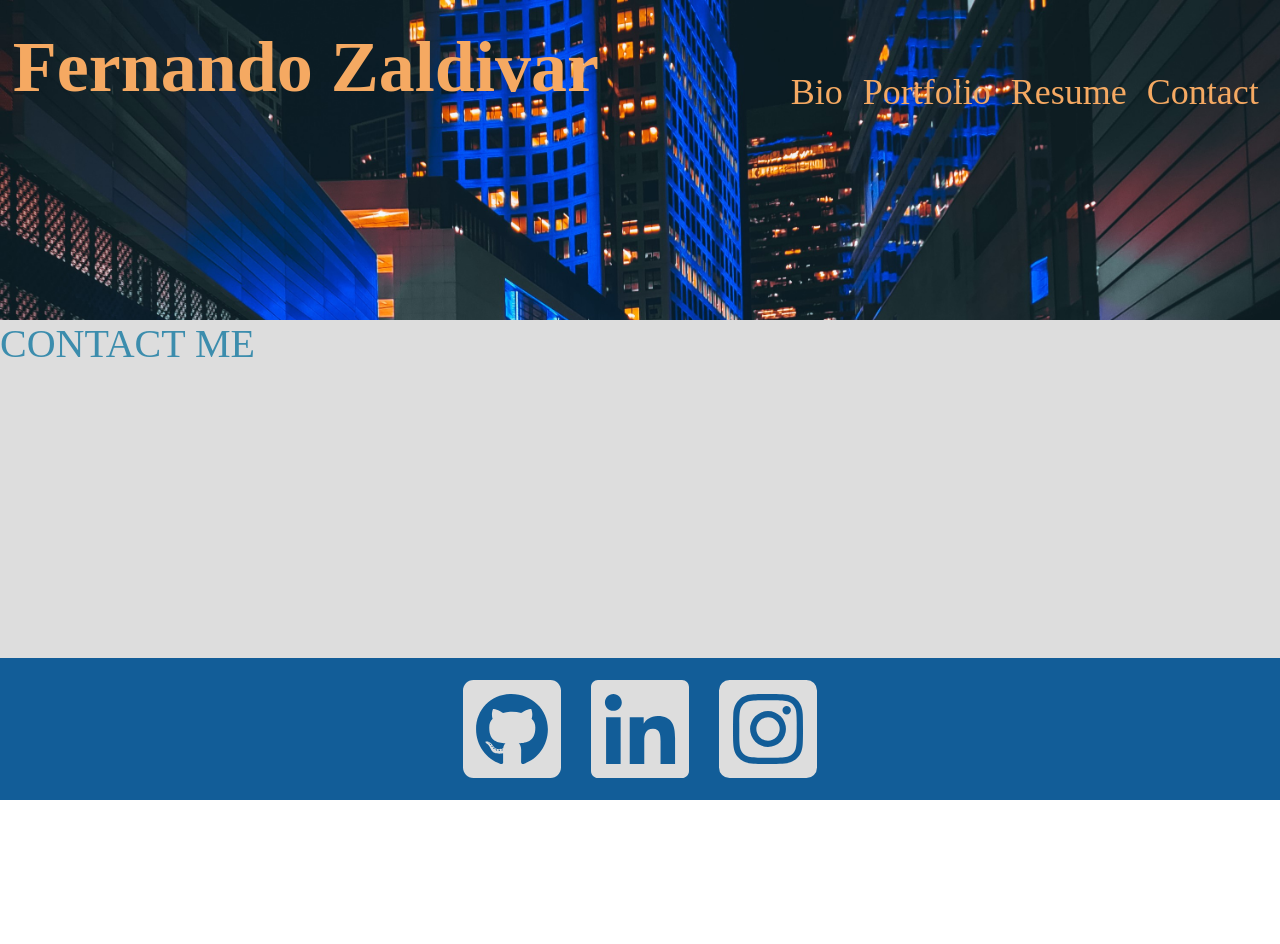
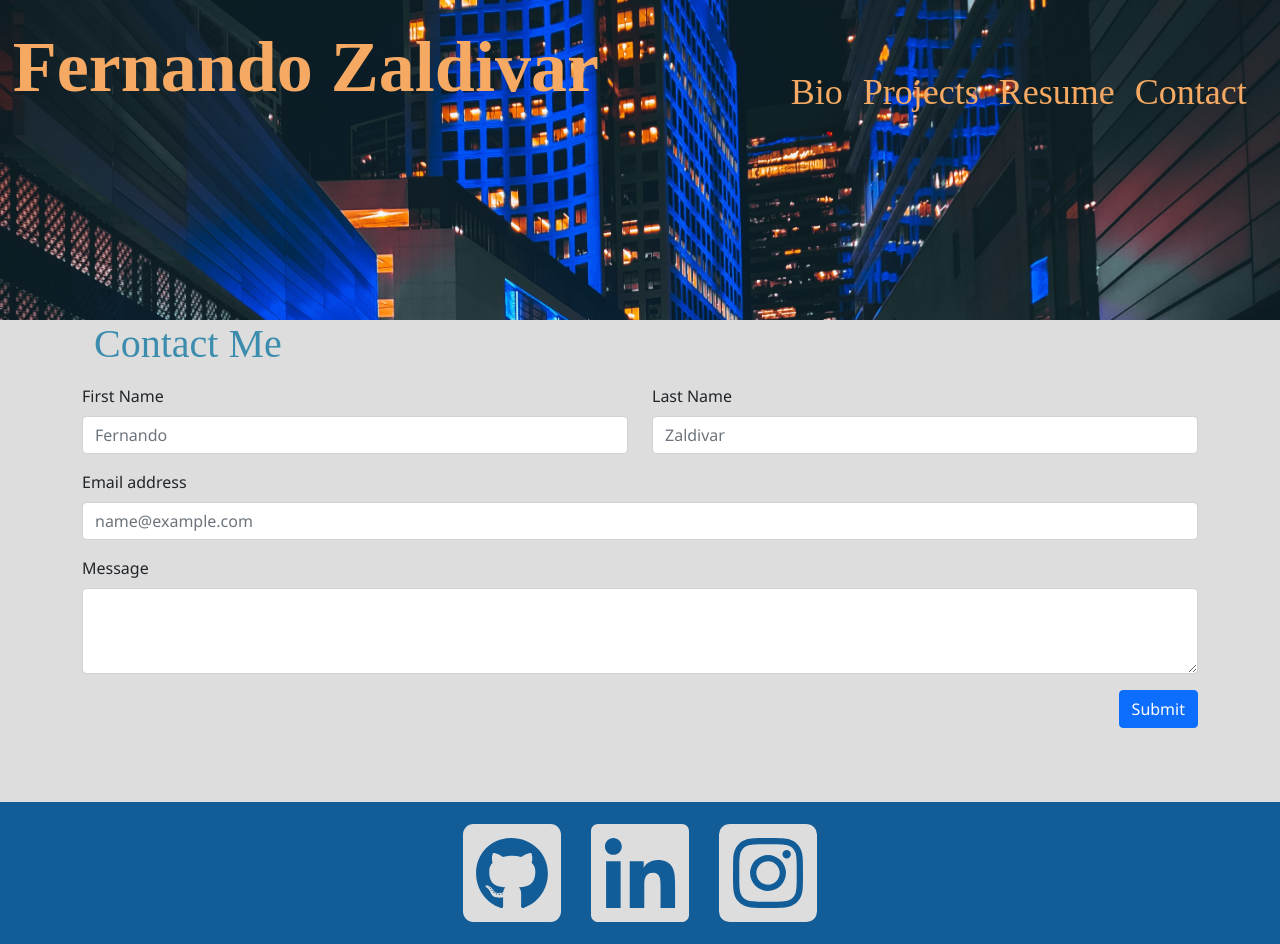
Before and after one commit to Alkathos/react-portfolio-2, a React (Create React App) app: page /contact in a window 1280 px wide. Before the commit the page ends 800 px from the top, so only its background shows below. Built offline with nearby package versions, Linux system fonts and the light colour scheme.

Commit message:
Added form on contact page and updated links to accurately reflect proper pages

```diff
--- a/public/index.html
+++ b/public/index.html
@@ -24,7 +24,7 @@
       work correctly both with client-side routing and a non-root public URL.
       Learn how to configure a non-root public URL by running `npm run build`.
     -->
-    <title>React App</title>
+    <title>Fernando Zaldivar</title>
   </head>
   <body>
     <noscript>You need to enable JavaScript to run this app.</noscript>
--- a/src/App.css
+++ b/src/App.css
@@ -4,6 +4,8 @@
   --dark-blue:#125d98;
   --orange: #f5a962;
   --light-blue: #3c8dad;
+  --header-text: 'Permanent Marker', cursive;
+  --body-text: 'Segoe UI', Tahoma, Geneva, Verdana, sans-serif;
 }
 
 
@@ -14,6 +16,7 @@
   display: flex;
   flex-direction: column;
   min-height: 100vh;
+  font-family: var(--body-text);
 }
 
 .content-wrap {
@@ -71,6 +74,7 @@
 
 /*================== Navbar styling=============== */
 .myName {
+  font-family: var(--header-text);
   font-size: 72px;
   font-weight: 900;
 }
@@ -80,7 +84,7 @@
   background-image: url('/src/img/banner.jpg');
   background-size: cover;
   color: var(--orange);
-  font-family: 'Permanent Marker', cursive;
+  font-family: var(--header-text);
   font-size: 36px;
   padding: 1%;
   display: flex;
@@ -127,7 +131,16 @@
   top: 50%;
 }
 
+body {
+  font-family: var(--body-text);
+}
+
 h1 {
-  font-family: 'Permanent Marker', cursive;
+  font-family: var(--header-text);
   color: var(--light-blue);
 }
+
+.resume-button {
+  position: relative;
+  margin-left: 4.5em;
+}
--- a/src/App.js
+++ b/src/App.js
@@ -8,7 +8,7 @@ import Footer from './components/Footer';
 import Navigation from './components/Navigation';
 import Bio from './components/Bio';
 import Contact from './components/Contact';
-import Portfolio from './components/Portfolio';
+import Project from './components/Project';
 import Resume from './components/Resume';
 
 
@@ -22,7 +22,7 @@ function App() {
           <Navigation />
             <Switch>
               <Route path='/' exact component={Bio} />
-              <Route path='/portfolio' component={Portfolio} />
+              <Route path='/projects' component={Project} />
               <Route path='/resume' component={Resume} />
               <Route path='/contact' component={Contact} />
             </Switch>
--- a/src/components/Contact.js
+++ b/src/components/Contact.js
@@ -1,11 +1,94 @@
+import React, { useState } from 'react';
+import { Container, Form, Row, Col, Button } from 'react-bootstrap';
+
+const marginBottom = {
+    marginBottom: '8rem'
+};
+
+const Contact=()=>{
+
+    const [firstName,setFirstName]=useState('');
+    const [lastName,setLastName]=useState('');
+    const [email,setEmail]=useState('');
+    const [message,setMessage]=useState('');
+
+    const encode= (data)=>{
+        return Object.keys(data)
+      .map(
+        (key) => encodeURIComponent(key) + "=" + encodeURIComponent(data[key])
+      )
+      .join("&");
+    };
+
+    const handleSubmit=(event)=> {
+        event.preventDefault();
+        fetch("/", {
+          method: "POST",
+          headers: { "Content-Type": "application/x-www-form-urlencoded" },
+          body: encode({ "form-name": "contact", firstName, lastName, email, message }),
+        })
+          .then(() => alert("Message sent!"))
+          .catch((error) => alert(error));
+      };
+
+    return(
+        <Container style={marginBottom}>
+            <Container >
+                <h1>Contact Me</h1>
+                <p></p>
+            </Container>
+
+            <Form netlify name='contact' onSubmit={handleSubmit}>
+                <Row>
+                    <Col>
+                        <Form.Group className="mb-3">
+                            <Form.Label>First Name</Form.Label>
+                            <Form.Control
+                                name='firstName'
+                                onChange={(event)=>setFirstName(event.target.value)}
+                                type="text"
+                                placeholder="Fernando" />
+                        </Form.Group>
+                    </Col>
+                    <Col>
+                        <Form.Group className="mb-3">
+                            <Form.Label>Last Name</Form.Label>
+                            <Form.Control
+                            name='lastName'
+                            onChange={(event)=>setLastName(event.target.value)}
+                            type="text"
+                            placeholder="Zaldivar" />
+                        </Form.Group>
+                    </Col>
+                </Row>
 
 
-function Contact() {
-    return (
-      <div>
-          <h1>CONTACT ME</h1>
-      </div>
-    );
-  }
+                <Form.Group className="mb-3">
+                    <Form.Label>Email address</Form.Label>
+                    <Form.Control
+                    name='email'
+                    onChange={(event)=>setEmail(event.target.value)}
+                    type="email"
+                    placeholder="name@example.com" />
+                </Form.Group>
+                <Form.Group className="mb-3">
+                    <Form.Label>Message</Form.Label>
+                    <Form.Control
+                    name='message'
+                    nChange={(event)=>setMessage(event.target.value)} as="textarea"
+                    rows={3} />
+                </Form.Group>
 
-  export default Contact;
+                <Form.Group className="mb-3 float-end" controlId="formBasicCheckbox">
+                    <Button type="submit" onSubmit={handleSubmit}>
+                        Submit
+                    </Button>
+                </Form.Group>
+
+            </Form>
+
+        </Container>
+    )
+}
+
+export default Contact;
--- a/src/components/Navigation.js
+++ b/src/components/Navigation.js
@@ -9,7 +9,7 @@ function Navigation() {
                     <span><div className="myName">Fernando Zaldivar</div></span>
                     <div className="nav-link-header">
                         <NavLink className="nav-links" to="/">Bio</NavLink>
-                        <NavLink className="nav-links" to="/portfolio">Portfolio</NavLink>
+                        <NavLink className="nav-links" to="/projects">Projects</NavLink>
                         <NavLink className="nav-links" to="/resume">Resume</NavLink>
                         <NavLink className="nav-links" to="/contact">Contact</NavLink>
                     </div>
--- a/src/components/Portfolio.js
+++ b/src/components/Project.js
@@ -1,6 +1,6 @@
 
 
-function Portfolio() {
+function Project() {
     return (
       <div>
         <div className='container'>
@@ -30,9 +30,7 @@ function Portfolio() {
           </div>
         </div>
       </div>
-
-
     );
   }
 
-  export default Portfolio;
+  export default Project;
--- a/src/components/Resume.js
+++ b/src/components/Resume.js
@@ -1,9 +1,39 @@
-
+import Button from 'react-bootstrap/Button';
 
 function Resume() {
     return (
       <div>
-          <h1>RESUME</h1>
+        <div className='container'>
+          <div className="row">
+              <div class="col">
+                <h1>Technologies</h1>
+                  <ul>
+                    <li>React</li>
+                    <li>HTML</li>
+                    <li>CSS</li>
+                    <li>Bootstrap</li>
+                    <li>GitHub</li>
+                    <li>JavaScript</li>
+                    <li>JSX</li>
+                    <li>Node.js</li>
+                    <li>MongoDB</li>
+                    <li>MySQL</li>
+                    <li>Express</li>
+                    <li>NPM</li>
+                    <li>GraphQL</li>
+                  </ul>
+              </div>
+              <div className="col">
+                <div className="container">
+                  <h1>Resume</h1>
+                  <p>Download my resume below.</p>
+                </div>
+                <div className="col resume-button">
+                  <Button href="https://docs.google.com/document/d/1zUfxK4vUWvJ5SWD9vPJFKuRIcsnnWBSa/edit?usp=sharing&ouid=106526077330418353545&rtpof=true&sd=true" target="_blank" size="lg">Resume</Button>
+                </div>
+              </div>
+          </div>
+        </div>
       </div>
     );
   }
```
Also changed, not shown: public/manifest.json.
